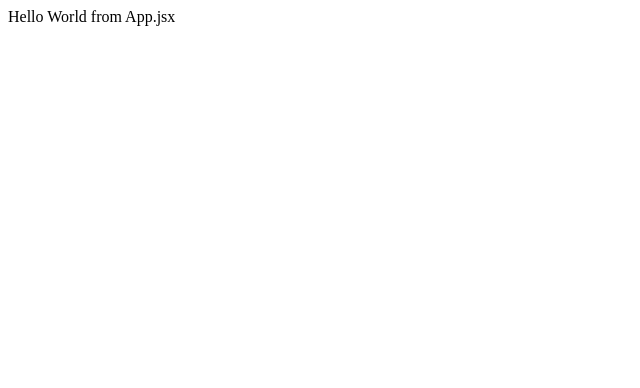
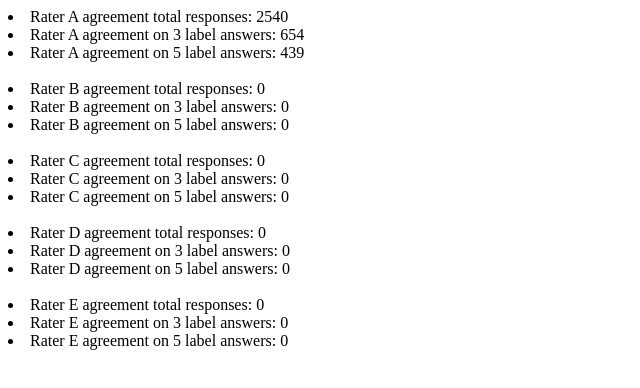
Before and after one commit to arashcodes/data-challange, a React app: page / in a window 1280 px wide. Shown: the top 388 px of the page, without its empty margins (0-640 px from the left). Built offline with nearby package versions, Linux system fonts and the light colour scheme; the HTML template or start-up script is replaced by a standard one.

Commit message:
Add child components and hard code initial data structure

```diff
--- a/client/src/components/App.jsx
+++ b/client/src/components/App.jsx
@@ -1,17 +1,26 @@
 import React from 'react';
+import Stats from './Stats.jsx';
 
 class App extends React.Component {
   constructor(props) {
     super(props);
 
     this.state = {
-
+      A: {total: 2540, match3: 654, match5: 439},
+      B: {total: 0, match3: 0, match5: 0},
+      C: {total: 0, match3: 0, match5: 0},
+      D: {total: 0, match3: 0, match5: 0},
+      E: {total: 0, match3: 0, match5: 0},
     }
   }
 
+
+
   render() {
     return(
-      <div>Hello World from App.jsx</div>
+      <div>
+      <Stats stats={this.state}/>
+      </div>
     )
   }
 }
--- /dev/null
+++ b/client/src/components/Stats.jsx
@@ -0,0 +1,41 @@
+import React from 'react';
+
+class Stats extends React.Component {
+  constructor(props) {
+    super(props);
+
+    this.state = {
+
+    }
+  }
+
+
+
+  render() {
+    return(
+      <div>
+      <li>Rater A agreement total responses: {this.props.stats['A'].total}</li>
+      <li>Rater A agreement on 3 label answers: {this.props.stats['A'].match3}</li>
+      <li>Rater A agreement on 5 label answers: {this.props.stats['A'].match5}</li>
+      <br/>
+      <li>Rater B agreement total responses: {this.props.stats['B'].total}</li>
+      <li>Rater B agreement on 3 label answers: {this.props.stats['B'].match3}</li>
+      <li>Rater B agreement on 5 label answers: {this.props.stats['B'].match5}</li>
+      <br/>
+      <li>Rater C agreement total responses: {this.props.stats['C'].total}</li>
+      <li>Rater C agreement on 3 label answers: {this.props.stats['C'].match3}</li>
+      <li>Rater C agreement on 5 label answers: {this.props.stats['C'].match5}</li>
+      <br/>
+      <li>Rater D agreement total responses: {this.props.stats['D'].total}</li>
+      <li>Rater D agreement on 3 label answers: {this.props.stats['D'].match3}</li>
+      <li>Rater D agreement on 5 label answers: {this.props.stats['D'].match5}</li>
+      <br/>
+      <li>Rater E agreement total responses: {this.props.stats['E'].total}</li>
+      <li>Rater E agreement on 3 label answers: {this.props.stats['E'].match3}</li>
+      <li>Rater E agreement on 5 label answers: {this.props.stats['E'].match5}</li>
+    </div>
+    )
+  }
+}
+
+export default Stats;
```
Also changed, not shown: client/src/components/Chart.jsx (added), 1 other file (tests, documents, lock files or other folders).
